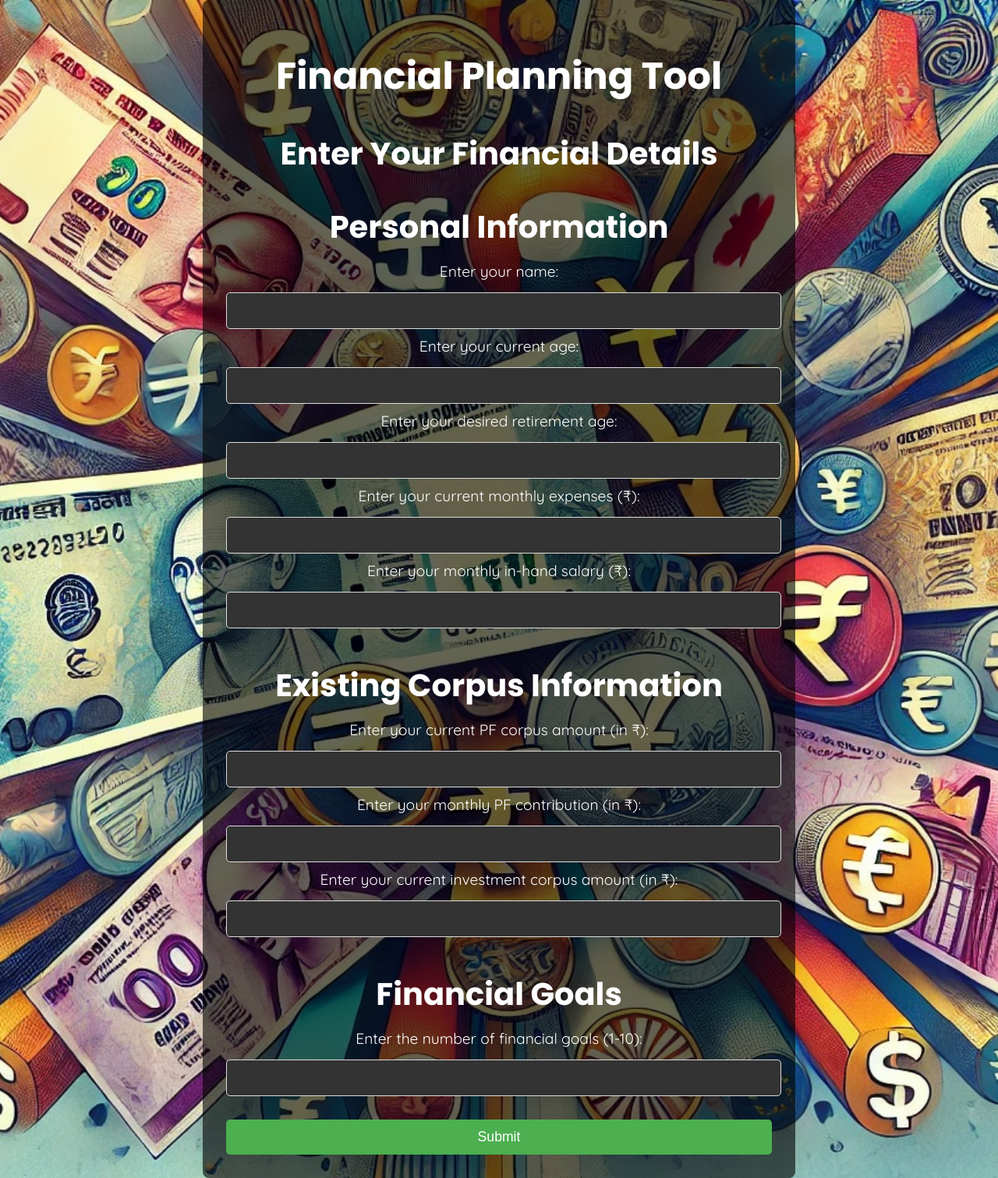
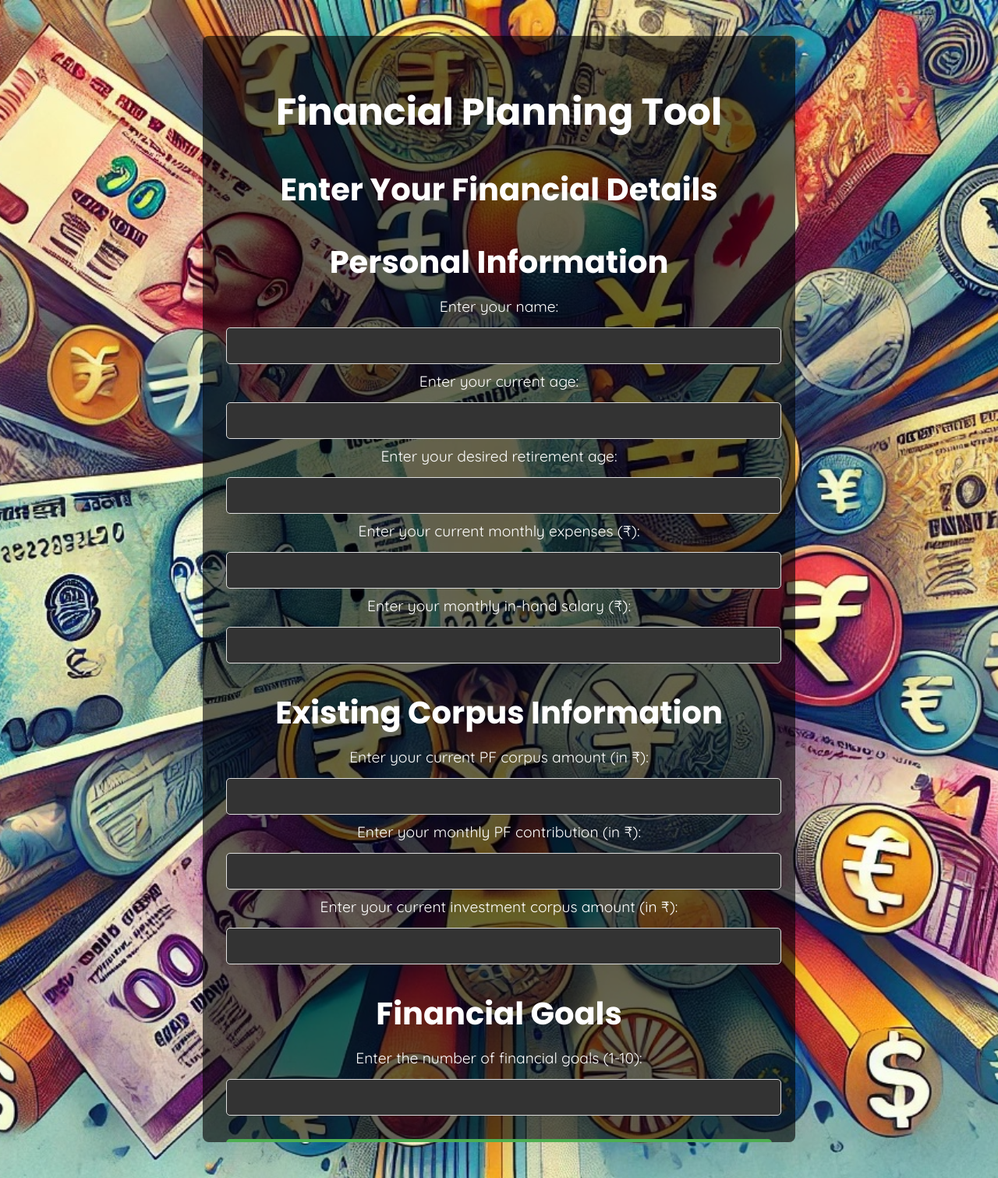
Before and after one commit to NamasivayamBharathy/Money_Map, a Flask app: page /input in a window 1280 px wide. Shown: the whole page at 78% size. Run offline with Flask 3, Linux system fonts and the light colour scheme.

Commit message:
Update input_form.html

```diff
--- a/templates/input_form.html
+++ b/templates/input_form.html
@@ -3,7 +3,7 @@
 <head>
     <meta charset="UTF-8">
     <meta name="viewport" content="width=device-width, initial-scale=1.0">
-    <title>Financial Planning Tool</title> <!-- Make sure this line exists in the head section -->
+    <title>Financial Planning Tool</title>
 
     <link href="https://fonts.googleapis.com/css2?family=Poppins:wght@600;700&family=Quicksand:wght@400;500&display=swap" rel="stylesheet">
 
@@ -29,6 +29,8 @@
             width: 60%;
             max-width: 700px;
             text-align: center;
+            overflow-y: auto;
+            max-height: 90vh; /* Added to allow scrolling for large forms */
         }
 
         h1 {
@@ -94,15 +96,29 @@
             margin-top: 10px;
         }
 
-        .goal-section input {
-            width: 98%;
-            padding: 12px;
-            margin: 10px 0;
-            font-size: 1rem;
+        .error {
+            color: red;
+            font-size: 0.9rem;
+            margin-top: -10px;
+            margin-bottom: 10px;
+            text-align: left;
         }
     </style>
 
     <script>
+        // Function to validate and prevent negative values
+        function validateInput(inputElement) {
+            const value = inputElement.value;
+            const errorElement = document.getElementById(`${inputElement.name}_error`);
+
+            if (value < 0) {
+                errorElement.textContent = "Negative values are not allowed.";
+                inputElement.value = ""; // Clear the invalid input
+            } else {
+                errorElement.textContent = ""; // Clear the error message
+            }
+        }
+
         function generateGoalFields() {
             const numGoals = parseInt(document.getElementById("num_goals").value, 10);
             const goalContainer = document.getElementById("goal_container");
@@ -114,10 +130,12 @@
                 goalSection.innerHTML = `
                     <h3>Goal ${i} Details:</h3>
                     <label>Enter target amount for Goal ${i} (in ₹):</label>
-                    <input type="number" name="goal_${i}_target" required><br>
+                    <input type="number" name="goal_${i}_target" oninput="validateInput(this)" required>
+                    <div id="goal_${i}_target_error" class="error"></div>
 
                     <label>Enter number of years to achieve Goal ${i}:</label>
-                    <input type="number" name="goal_${i}_years" required><br>
+                    <input type="number" name="goal_${i}_years" oninput="validateInput(this)" required>
+                    <div id="goal_${i}_years_error" class="error"></div>
                 `;
                 goalContainer.appendChild(goalSection);
             }
@@ -125,9 +143,8 @@
     </script>
 </head>
 <body>
-
     <form action="/input" method="POST">
-        <h1>Financial Planning Tool</h1>  <!-- This should appear visible on the page -->
+        <h1>Financial Planning Tool</h1>
 
         <h2>Enter Your Financial Details</h2>
 
@@ -136,41 +153,42 @@
         <input type="text" name="user_name" required><br>
 
         <label>Enter your current age:</label>
-        <input type="number" name="current_age" required><br>
+        <input type="number" name="current_age" oninput="validateInput(this)" required>
+        <div id="current_age_error" class="error"></div>
 
         <label>Enter your desired retirement age:</label>
-        <input type="number" name="retirement_age" required><br>
+        <input type="number" name="retirement_age" oninput="validateInput(this)" required>
+        <div id="retirement_age_error" class="error"></div>
 
         <label>Enter your current monthly expenses (₹):</label>
-        <input type="number" name="monthly_expenses" required><br>
+        <input type="number" name="monthly_expenses" oninput="validateInput(this)" required>
+        <div id="monthly_expenses_error" class="error"></div>
 
         <label>Enter your monthly in-hand salary (₹):</label>
-        <input type="number" name="monthly_salary" required><br>
+        <input type="number" name="monthly_salary" oninput="validateInput(this)" required>
+        <div id="monthly_salary_error" class="error"></div>
 
-        <!-- Existing Corpus Information -->
         <h2>Existing Corpus Information</h2>
-
         <label>Enter your current PF corpus amount (in ₹):</label>
-        <input type="number" name="pf_corpus" required><br>
+        <input type="number" name="pf_corpus" oninput="validateInput(this)" required>
+        <div id="pf_corpus_error" class="error"></div>
 
         <label>Enter your monthly PF contribution (in ₹):</label>
-        <input type="number" name="pf_contribution" required><br>
+        <input type="number" name="pf_contribution" oninput="validateInput(this)" required>
+        <div id="pf_contribution_error" class="error"></div>
 
         <label>Enter your current investment corpus amount (in ₹):</label>
-        <input type="number" name="investment_corpus" required><br>
+        <input type="number" name="investment_corpus" oninput="validateInput(this)" required>
+        <div id="investment_corpus_error" class="error"></div>
 
-        <!-- Financial Goals -->
         <h2>Financial Goals</h2>
-
         <label>Enter the number of financial goals (1-10):</label>
-        <input type="number" id="num_goals" name="num_goals" min="1" max="10" required onchange="generateGoalFields()"><br>
+        <input type="number" id="num_goals" name="num_goals" min="1" max="10" oninput="validateInput(this); generateGoalFields()" required>
+        <div id="num_goals_error" class="error"></div>
 
         <div id="goal_container"></div>
 
-        <!-- Submit Button -->
         <button type="submit">Submit</button>
-
     </form>
-
 </body>
 </html>
```
